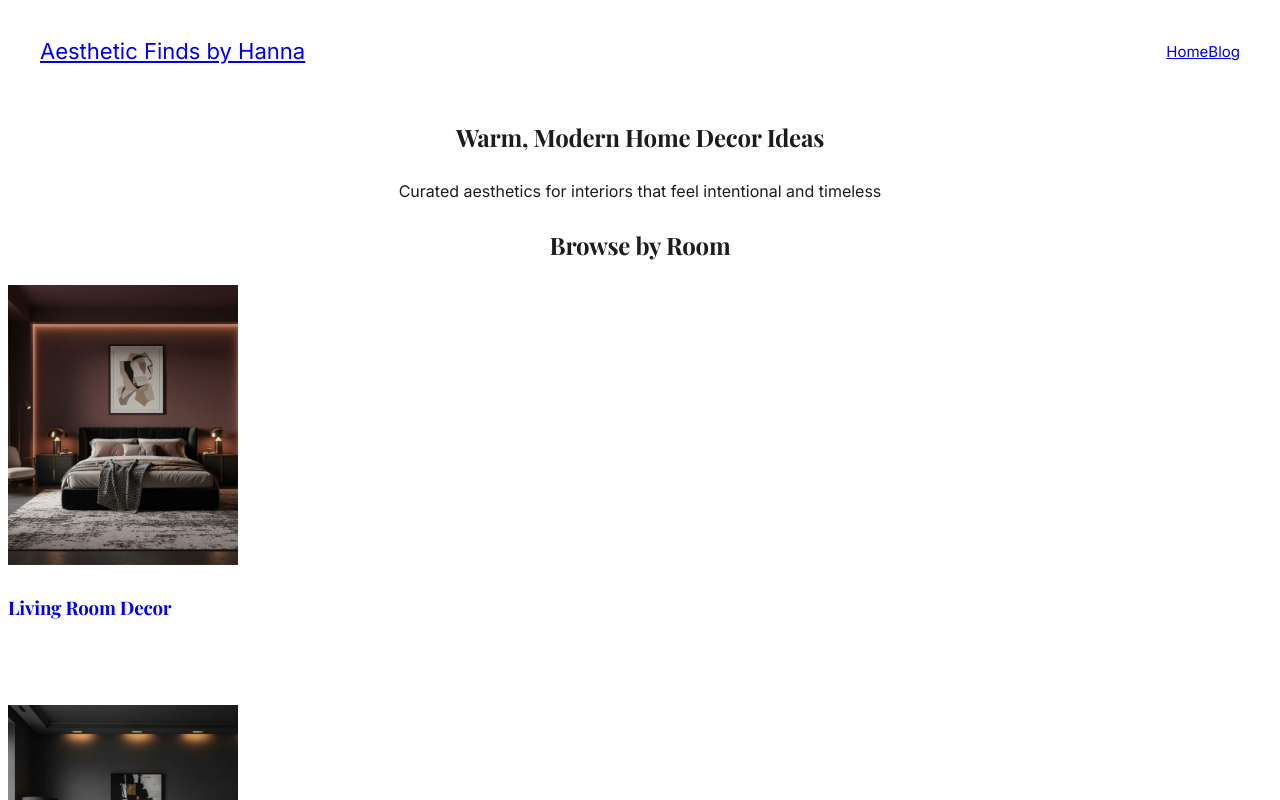
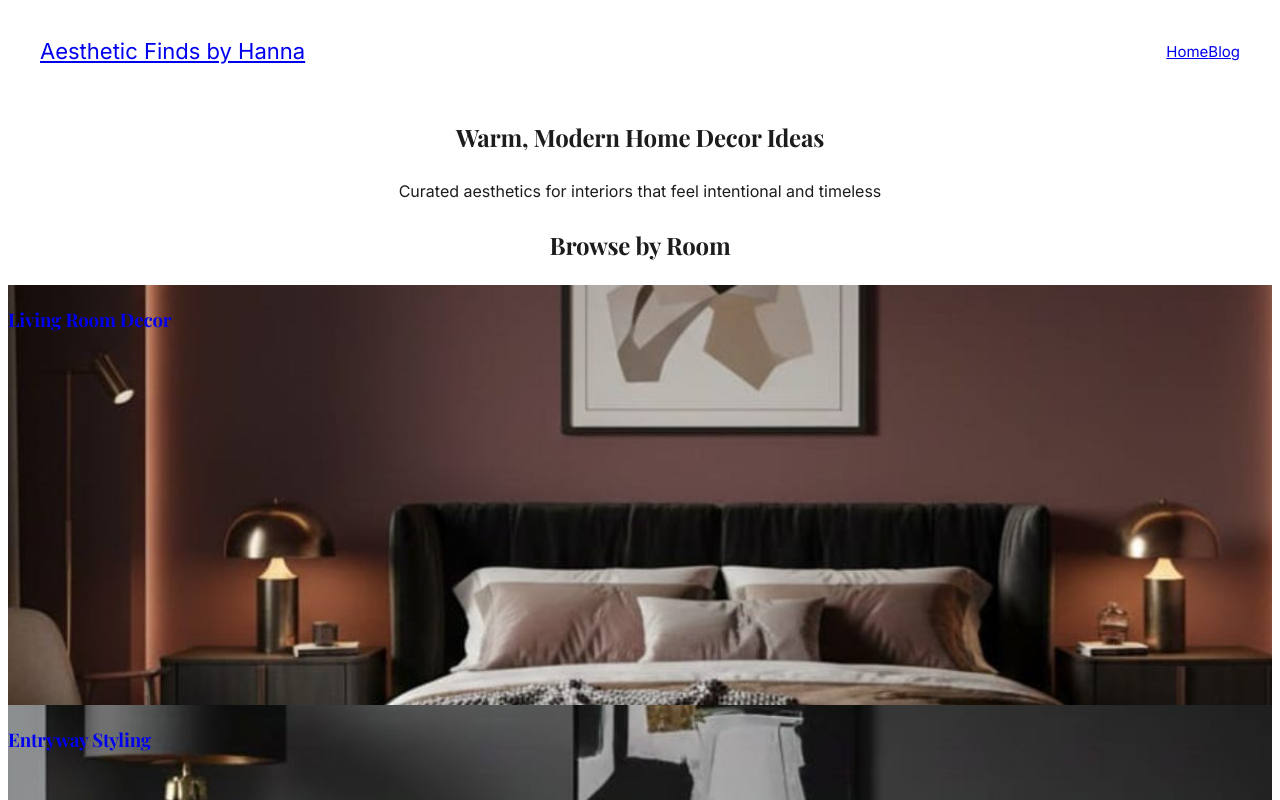
Before and after one commit to bonnie12-w/asthetic.hanna, a Next.js app: page / in a window 1280 px wide. Shown: the top 800 px of the page. Built offline with nearby package versions, Linux system fonts and the light colour scheme; a web font is replaced by a local one.

Commit message:
Update CategoryCard.tsx

```diff
--- a/components/CategoryCard.tsx
+++ b/components/CategoryCard.tsx
@@ -13,17 +13,17 @@ export default function CategoryCard({
 }: CategoryCardProps) {
   return (
     <Link href={href} className="group block">
-      <div className="relative h-[420px] overflow-hidden">
+      <div className="relative h-[420px] overflow-hidden rounded-sm">
         <img
           src={imageUrl}
           alt={title}
-          width={230}
-         height={280}// 4:5 ratio
-          className="rounded-sm object-cover"
+          className="absolute inset-0 h-full w-full object-cover transition-transform duration-700 group-hover:scale-105"
         />
 
+        {/* dark overlay */}
         <div className="absolute inset-0 bg-black/25" />
 
+        {/* title */}
         <div className="absolute bottom-8 left-8 right-8">
           <h3 className="font-serif text-2xl md:text-3xl text-white leading-snug">
             {title}
```
